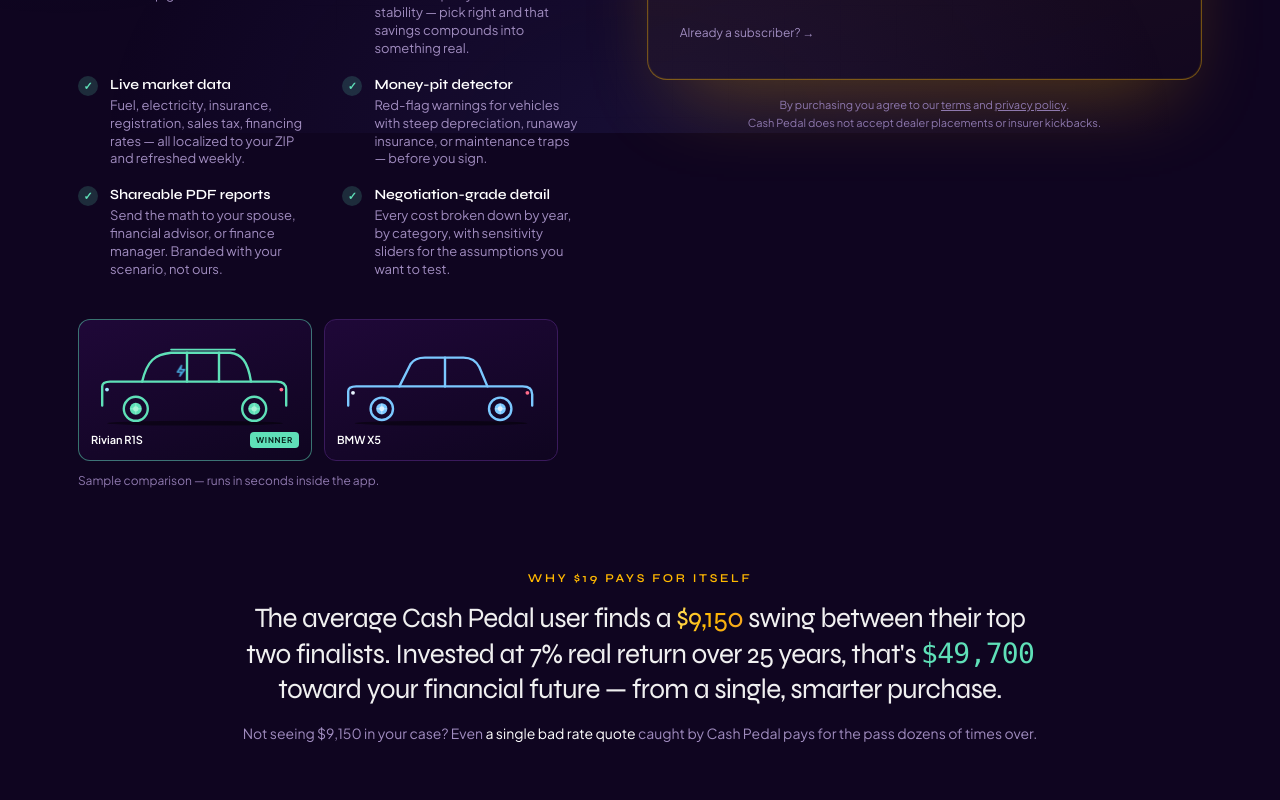
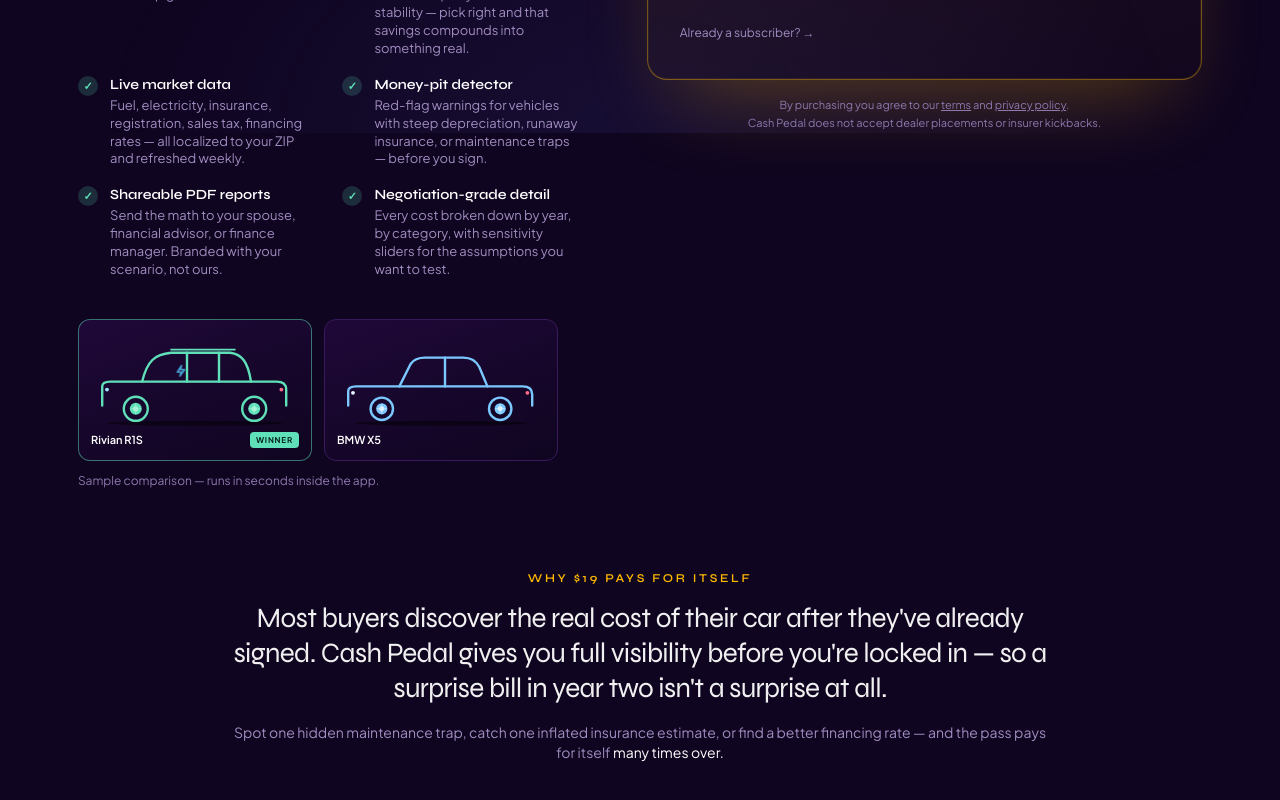
Before and after one commit to IControlP/Cash-Pedal-v1.02.3, a React (Vite) app: page /subscribe in a window 1280 px wide. Shown: the part 667-1467 px from the top of the page. Built offline with nearby package versions, Linux system fonts and the light colour scheme.

Commit message:
Remove fabricated user stat from subscribe page
Replace "average Cash Pedal user finds $9,150 swing" claim — which has no real data behind it — with honest messaging about giving buyers visibility into ownership costs before they sign.

https://claude.ai/code/session_01WppSWfTd58dggmyyjfoyuU

```diff
--- a/src/pages/Subscribe.jsx
+++ b/src/pages/Subscribe.jsx
@@ -271,18 +271,18 @@ export default function Subscribe() {
               </div>
             </div>
 
-            {/* Closing wealth-impact reminder */}
+            {/* Closing value reminder */}
             <div className="mt-20 max-w-[820px] mx-auto text-center">
               <div className="section-eyebrow">Why $19 pays for itself</div>
               <p className="font-display text-[24px] sm:text-[28px] leading-tight tracking-tight">
-                The average Cash Pedal user finds a <span className="text-gold-gradient">$9,150</span> swing between
-                their top two finalists. Invested at 7% real return over 25 years, that's{' '}
-                <span style={{ color: 'var(--success)', fontFamily: 'var(--font-mono)' }}>$49,700</span>{' '}
-                toward your financial future — from a single, smarter purchase.
+                Most buyers discover the real cost of their car after they've already signed.
+                Cash Pedal gives you full visibility before you're locked in — so a surprise bill
+                in year two isn't a surprise at all.
               </p>
               <p className="mt-4 text-sm text-[var(--text-muted)]">
-                Not seeing $9,150 in your case? Even <span className="text-white">a single bad rate quote</span> caught
-                by Cash Pedal pays for the pass dozens of times over.
+                Spot one hidden maintenance trap, catch one inflated insurance estimate, or find a
+                better financing rate — and the pass pays for itself{' '}
+                <span className="text-white">many times over.</span>
               </p>
             </div>
           </div>
```
